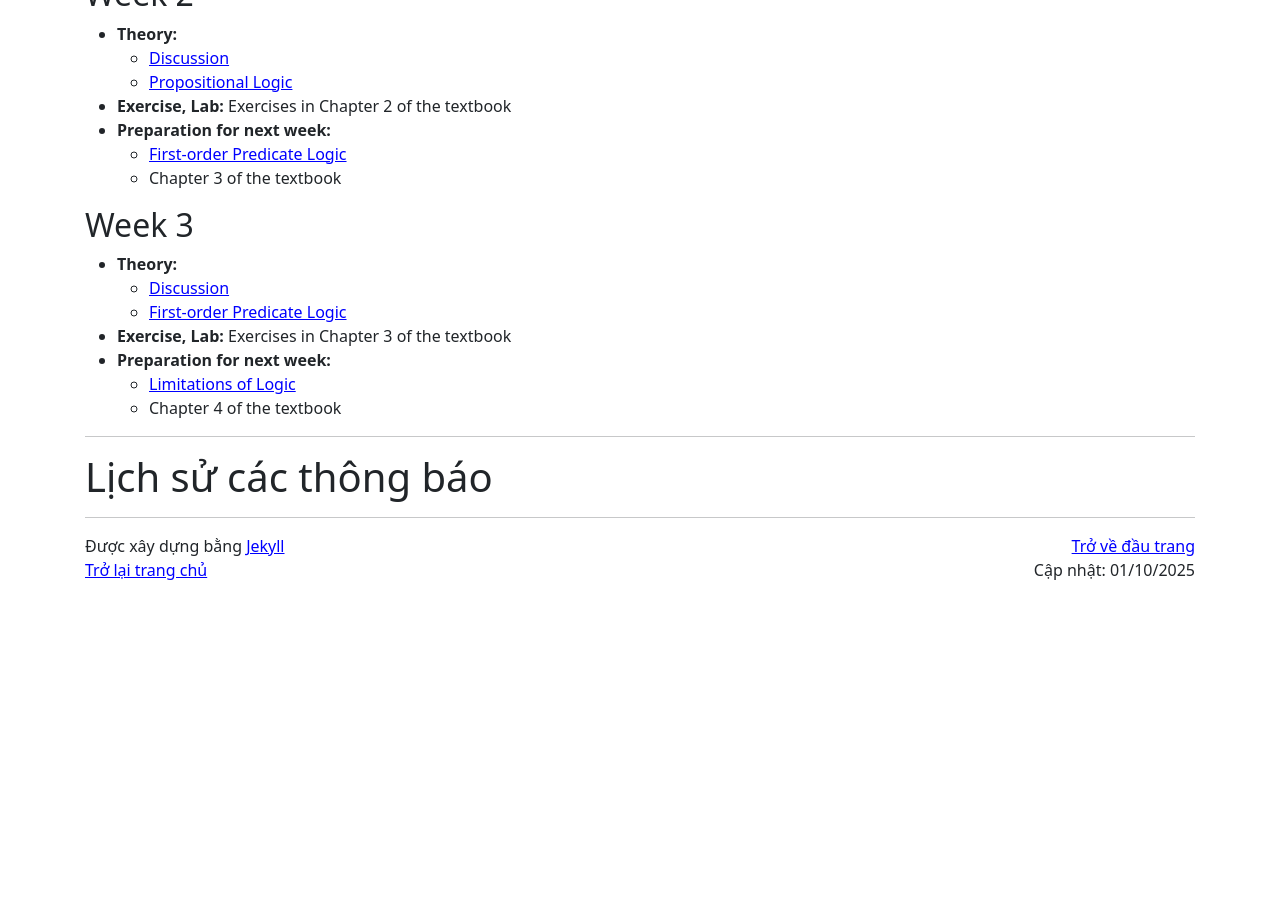
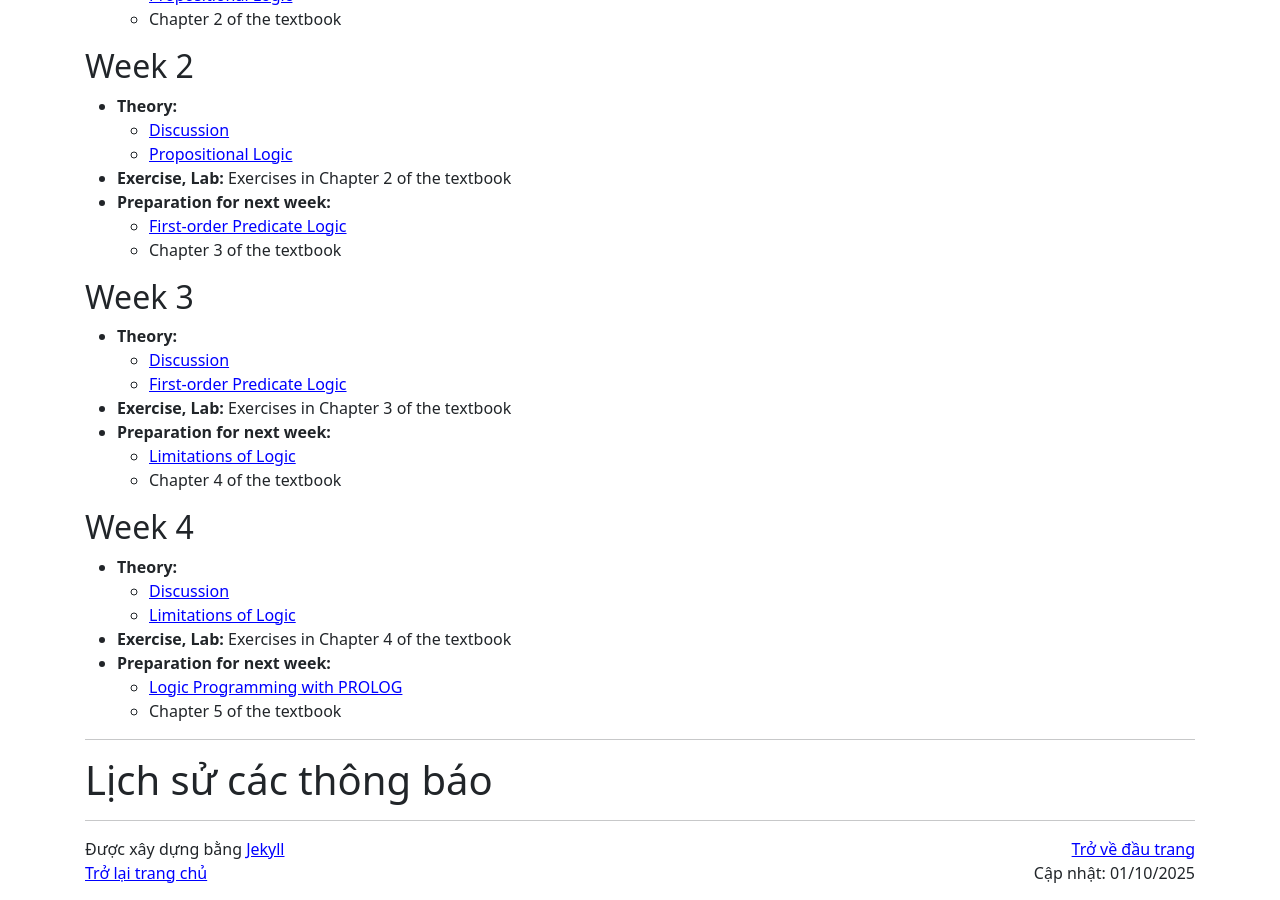
Before and after one commit to hoanganhduc/hoanganhduc.github.io, a Jekyll site: the page built from teaching/VNU-HUS/2025/winter/MAT3508/index.md, in a window 1280 px wide and 900 px high, scrolled down 2697 px. Built offline with Jekyll 4.4.1, drawn with Linux system fonts in a browser that asks for light colours; nearby versions of some CDN libraries; a style sheet for code colours, icons or effects is not loaded; before the commit the page ends 3294 px from its top, so only the background shows below that; some of the changed text lies outside the part shown.

Commit message:
Updated @ 2025-10-01  09:20:26 ICT

```diff
--- a/teaching/VNU-HUS/2025/winter/MAT3508/index.md
+++ b/teaching/VNU-HUS/2025/winter/MAT3508/index.md
@@ -16,6 +16,8 @@ katex: true
 
 * **01/10/2025:**
   * Sinh viên được nghỉ buổi học ngày 01/10/2025 do ảnh hưởng của bão số 10 (Bualoi).
+  * Cập nhật nội dung môn học
+    * Week 5
 * **23/09/2025:**
   * Cập nhật nội dung môn học
     * Week 3
@@ -122,7 +124,6 @@ Sinh viên muốn nghỉ học cần thông báo qua form [https://forms.office.
   * [Limitations of Logic]({{ page.url }}/Limitations_of_Logic.pdf)
   * Chapter 4 of the textbook
 
-<!--
 ## Week 4
 
 * **Theory:**
@@ -133,6 +134,7 @@ Sinh viên muốn nghỉ học cần thông báo qua form [https://forms.office.
   * [Logic Programming with PROLOG]({{ page.url }}/Logic_Programming_with_PROLOG.pdf)
   * Chapter 5 of the textbook
 
+<!--
 ## Week 5
 
 * **Theory:**
```
Also changed, not shown: teaching/VNU-HUS/2025/winter/MAT1206E/index.md (+2 -2 lines), 5 other files.
